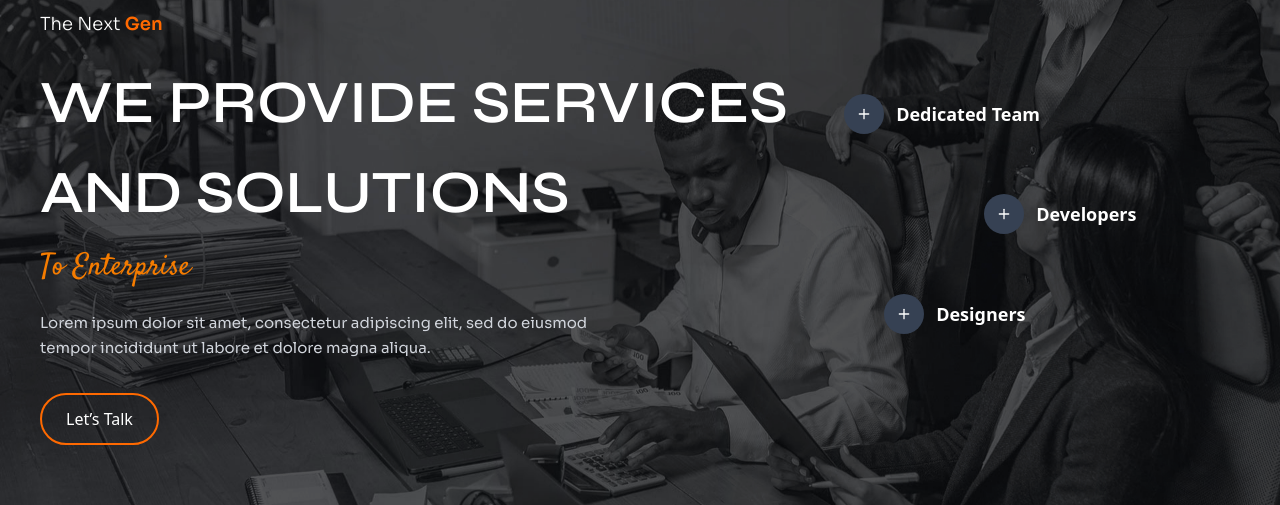
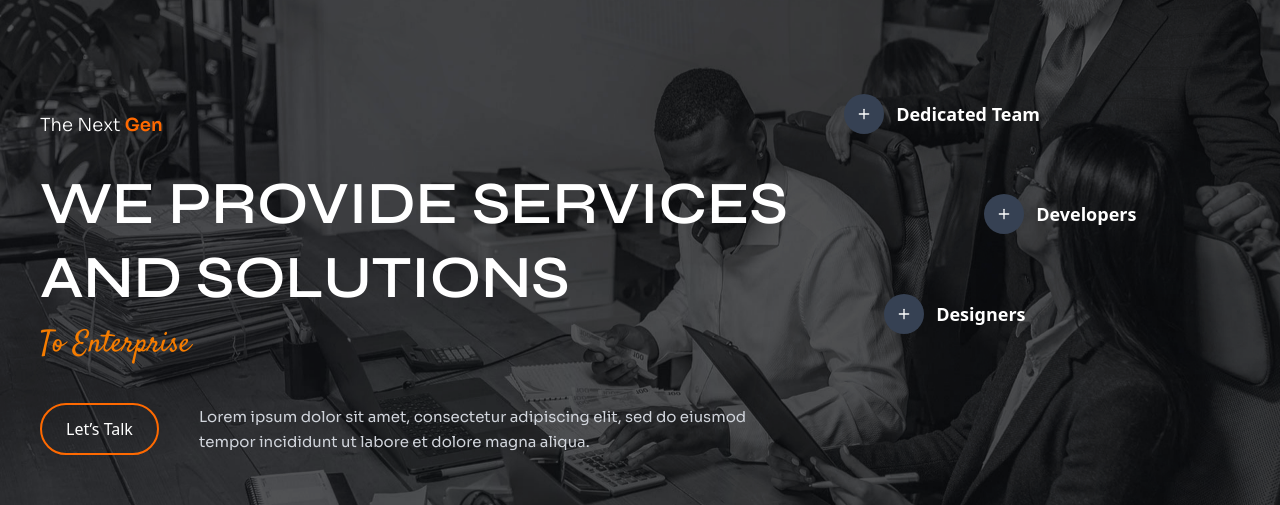
Before and after one commit to rishitharaghana/mnTechs, a React (Vite) app: page / in a window 1280 px wide. Shown: the part 173-678 px from the top of the page. Built offline with nearby package versions, Linux system fonts and the light colour scheme; no server answers.

Commit message:
all added

```diff
--- a/src/Components/Hero.jsx
+++ b/src/Components/Hero.jsx
@@ -5,33 +5,32 @@ const Hero = () => {
     <section className="relative bg-cover bg-center bg-no-repeat h-screen min-h-[600px] text-white">
       <BackgroundCarousel />
       <div className="absolute bg-black bg-opacity-60"></div>
-      <div className="relative z-10 flex flex-col justify-center h-full px-4 md:px-10">
+      <div className="relative z-10 flex flex-col justify-center pt-28 lg:h-block lg:h-full ms:h-hidden px-4 md:px-10">
         <p className="text-white text-lg font-light mb-8">
           The Next <span className=" text-orange-500 font-semibold">Gen</span>
         </p>
 
         <div>
-          <h1 className="text-3xl sm:text-3xl md:text-4xl lg:text-5xl xl:text-6xl font-semibold leading-[140%] text-white font-syne mb-2 sm:mb-4 md:mb-6">
-            WE PROVIDE SERVICES
-          </h1>
-
-          <h1 className="text-3xl sm:text-3xl md:text-4xl lg:text-5xl xl:text-6xl font-semibold leading-[140%] text-white font-syne mb-2 sm:mb-4 md:mb-6">
-            AND SOLUTIONS
-          </h1>
-
-          <span className="mil-font-3 mil-accent text-2xl md:text-3xl font-black block mt-2">
+          <h1 className="text-3xl sm:text-3xl md:text-4xl lg:text-5xl xl:text-6xl font-semibold text-white font-syne mb-2 sm:mb-4 md:mb-6">
+            <span className="block mb-2">WE PROVIDE SERVICES</span>
+            <span className="block mb-2">AND SOLUTIONS</span>
+            <span className="mil-font-3 mil-accent text-2xl md:text-3xl font-black block md:mb-10 mb-5 mt-4">
               To Enterprise
             </span>
+          </h1>
         </div>
 
-        <p className="text-gray-300 mt-6 max-w-xl">
+        <div className="flex flex-col sm:flex-row sm:items-center gap-10">
+          <button className="lg:w-max w-[40%] px-6 py-3 border-2 border-orange-500 text-white hover:bg-orange-500 hover:text-white bg-transparent transition-all duration-300 rounded-full">
+            Let’s Talk
+          </button>
+          <p className="text-gray-300 max-w-xl">
             Lorem ipsum dolor sit amet, consectetur adipiscing elit, sed do
             eiusmod tempor incididunt ut labore et dolore magna aliqua.
           </p>
-        <button className="mt-8 w-max px-6 py-3 border-2 border-orange-500 text-white hover:bg-orange-500 hover:text-white  bg-or-50 transition-all duration-300 rounded-full">
-          Let’s Talk
-        </button>
-        <div className="hidden md:block absolute z-20 top-1/3 right-10 space-y-15 text-white text-lg font-semibold">
+
+        </div>
+        <div className="hidden lg:block absolute z-20 top-1/3 right-10 space-y-15 text-white text-lg font-semibold">
           <div className="relative top-[15%] right-50 flex items-center space-x-3 group">
             <div className="absolute bottom-full mb-2 left-1/2 -translate-x-1/2 opacity-0 group-hover:opacity-100 transform scale-95 group-hover:scale-100 transition-all duration-300 bg-white text-black text-sm rounded-md shadow-lg px-4 py-3 w-56 z-30">
               <h3 className="text-black font-bold">Experts</h3>
@@ -40,7 +39,8 @@ const Hero = () => {
                 <div className="flex-1 border-t border-gray-200"></div>
               </div>
               <p>
-            A dedicated team ensures full focus and efficiency for your project.
+                A dedicated team ensures full focus and efficiency for your
+                project.
               </p>
             </div>
 
@@ -65,7 +65,8 @@ const Hero = () => {
               </div>
               <p>
                 {" "}
-            Our developers are skilled in modern frameworks and scalable solutions.
+                Our developers are skilled in modern frameworks and scalable
+                solutions.
               </p>
             </div>
             <div className="relative flex items-center justify-center size-10 group ">
```
Lines whose indentation alone changed are shown as unchanged.
